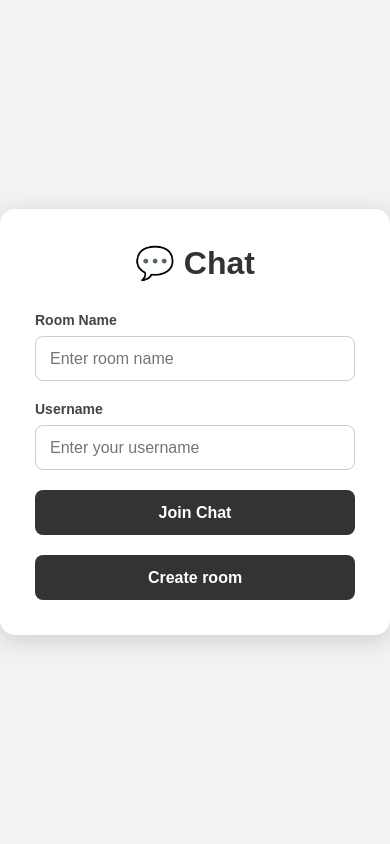
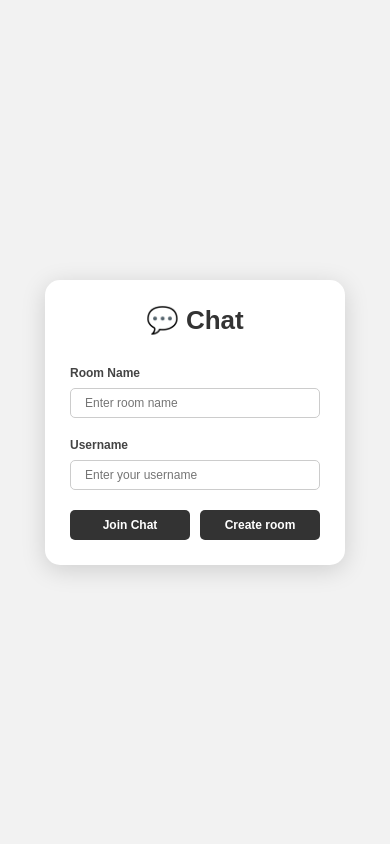
Before and after one commit to sahadahmed995/chat-app-django, a Django app: page / in a window 390 px wide. Run offline with Django 5.2, Linux system fonts and the light colour scheme; some libraries are stand-ins or nearby versions.

Commit message:
responcive

```diff
--- a/chat/settings.py
+++ b/chat/settings.py
@@ -31,6 +31,7 @@ ALLOWED_HOSTS = [
     "localhost",
     "127.0.0.1",
     os.environ.get("RENDER_EXTERNAL_HOSTNAME", ""),
+    '192.168.68.115'
 ]
 
 
--- a/chatapp/views.py
+++ b/chatapp/views.py
@@ -46,9 +46,11 @@ def getMessages(request, room):
     })
 
 def create_room(request):
-    new_roomname = request.POST['newroomname']
+    new_roomname = request.POST['newroomname'].strip()
 
-    if Room.objects.filter(name=new_roomname).exists():
+    if not new_roomname:
+        return JsonResponse({'messages': 'Room name can not be empty'})
+    elif Room.objects.filter(name=new_roomname).exists():
         return JsonResponse({'messages': 'This room name is already exists please try another one'})
     else:
         new_room = Room.objects.create(name=new_roomname)
--- a/templates/index.html
+++ b/templates/index.html
@@ -8,6 +8,9 @@
     <style>
         * {
     box-sizing: border-box;
+}
+html{
+    scrollbar-width: none;
 }
 
 body {
@@ -95,14 +98,14 @@ h1 {
     background-color: rgb(255, 255, 255);
     border-radius: 15px;
     box-shadow: 0 5px 25px rgba(0, 0, 0, 0.15);
-    transition: 1s;
+    transition: 0.5s;
     transform: scale(-1);
 }
 #create_popup h1{
     margin: 50px 0;
 }
 #create_popup.inactive{
-    transform: translate(-50%, -50%) scale(0);
+    transform: translate(-50%, 200%) scale(0);
 }
 #create_popup.active{
     transform: translate(-50%, -50%) scale(1);
@@ -119,6 +122,7 @@ h1 {
 #create_popup form input[type=text]:focus{
     border-color: #333;
     box-shadow: 0 0 5px rgba(0, 0, 0, 0.15);
+    outline: 0;
 }
 #create_popup label {
     display: block;
@@ -143,6 +147,88 @@ h1 {
     outline: 0;
     border-color: #333;
     box-shadow: 0 0 5px rgba(0, 0, 0, 0.15);
+}
+#close_btn{
+    position: absolute;
+    top: 30px;
+    right: 30px;
+    background-color: transparent;
+    border: 0;
+    font-size: 25px;
+    color: rgb(117,117,117);
+    transition-duration: 0.3s;
+}
+#close_btn:hover{
+    cursor: pointer;
+    color: #333;
+}
+
+/* rerponsive  */
+@media all and (min-width:320px) and (max-width:480px){
+    .chat-container {
+        width: 300px;
+        padding: 25px;
+    }
+    h1{
+        font-size: 26px;
+    }
+    .input-group label{
+        font-size: 12px;
+    }
+    .input-group input{
+        height: 30px;
+        border-radius: 5px;
+        font-size: 12px;
+    }
+    .input-group input::placeholder{
+        font-size: 12px;
+    }
+
+    .todisplayflex{
+        display: flex;
+        flex-direction: row;
+        gap:10px;
+    }
+    .submit-btn{
+        height: 30px;
+        font-size: 12px;
+        border-radius: 5px;
+    }
+    .submit-btn.create{
+        margin: 0;
+    }
+    #create_popup{
+        width: 300px;
+        padding: 25px;
+        height: 350px;
+    }
+    #create_popup form label{
+        font-size: 12px;
+    }
+    #create_popup form input[type=text]{
+        height: 30px;
+        border-radius: 5px;
+    }
+    #create_popup form input[type=text]::placeholder{
+        font-size: 12px;
+    }
+    #create_room_btn{
+        height: 30px;
+        font-size: 12px;
+        border-radius: 5px;
+    }
+    #close_btn{
+        font-size: 18px;
+    }
+    .alart {
+        font-size: 12px;
+        color: rgb(255, 117, 117);
+        margin: 0;
+    }
+    .input-group input:focus {
+        border-color: #333;
+        font-size: 12px;
+    }
 }
     </style>
 </head>
@@ -177,22 +263,31 @@ h1 {
                 >
             </div>
 
-            <input class="submit-btn" type="submit" value="Join Chat">
-            <input id="create_btn" class="submit-btn create" type="button" value="Create room">
+            <div class="todisplayflex">
+                <input class="submit-btn" type="submit" value="Join Chat">
+                <input id="create_btn" class="submit-btn create" type="button" value="Create room">
+            </div>
         </form>
     </div>
-    <div class="" id="create_popup">
+    <div class="inactive" id="create_popup">
         <h1>💬 Chat</h1>
+        <a id="close_btn">
+            <i class="fa-solid fa-xmark"></i>
+        </a>
         <form   id="create_room" method="POST" required>
             {% csrf_token %}
             <label for="new_Room">New Room Name:</label>
-            <input type="text" id="newroomname" name="newroomname" placeholder="Enter your Room name:"></br>
+            <input type="text" id="newroomname" name="newroomname" placeholder="Enter your Room name:" required></br>
             <div id="successmessage"></div>
             <input id="create_room_btn" type="submit" value="Create">
         </form>
     </div>
 </body>
 <script>
+    $(document).ready(function(){
+        $('#create_popup').removeClass('active')
+        $('#create_popup').addClass('inactive')
+    })
     $('#create_btn').click(function(){
         $('#create_popup').removeClass('inactive')
         $('#create_popup').addClass('active')
@@ -220,10 +315,10 @@ h1 {
         })
 
     })
-    $(document).ready(function(){
+    $('#close_btn').click(function(){
         $('#create_popup').removeClass('active')
         $('#create_popup').addClass('inactive')
-        console.log('done')
     })
 </script>
+<script src="https://kit.fontawesome.com/6f3c57e22e.js" crossorigin="anonymous"></script>
 </html>
```
Also changed, not shown: templates/room.html (+49 -1 lines).
